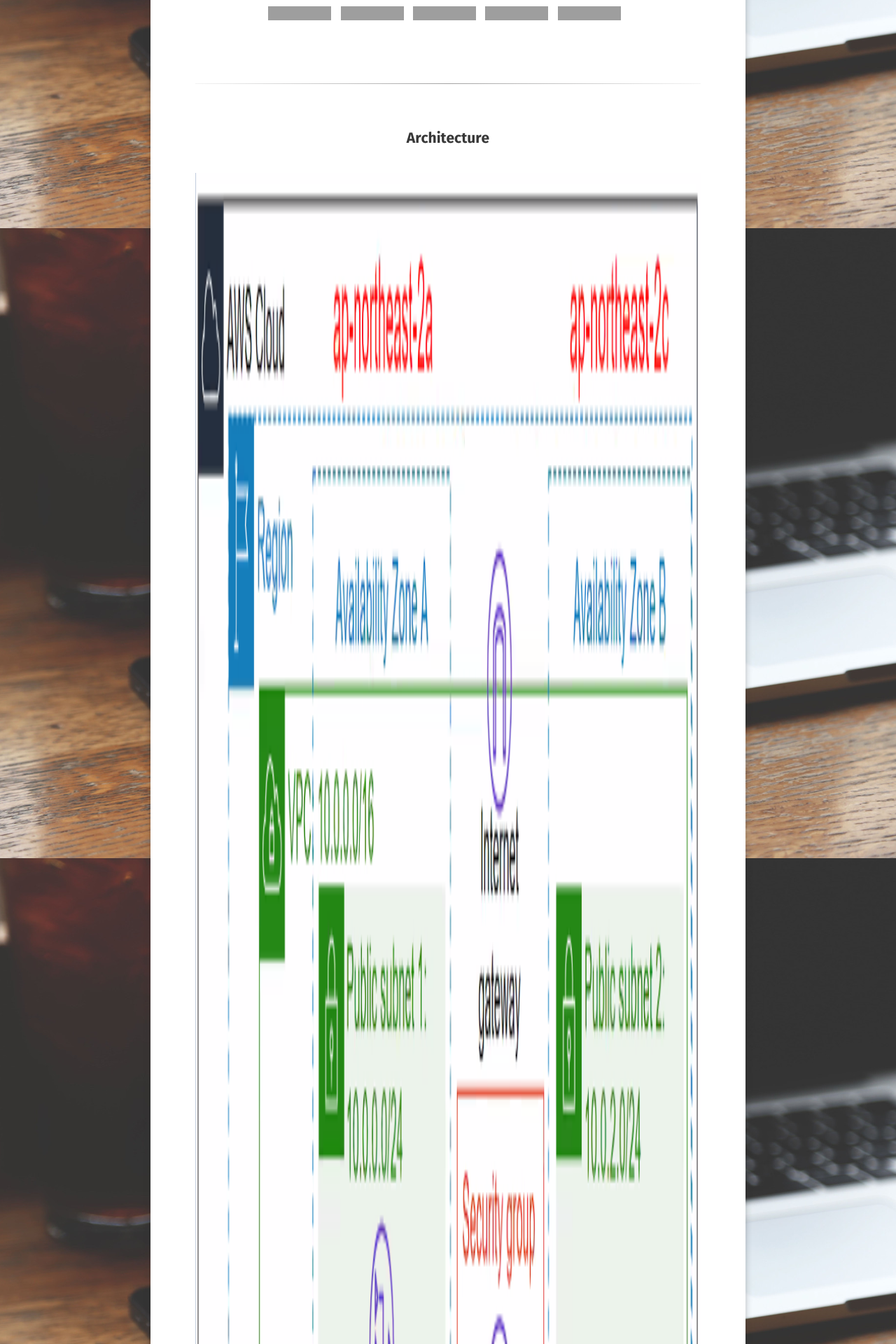
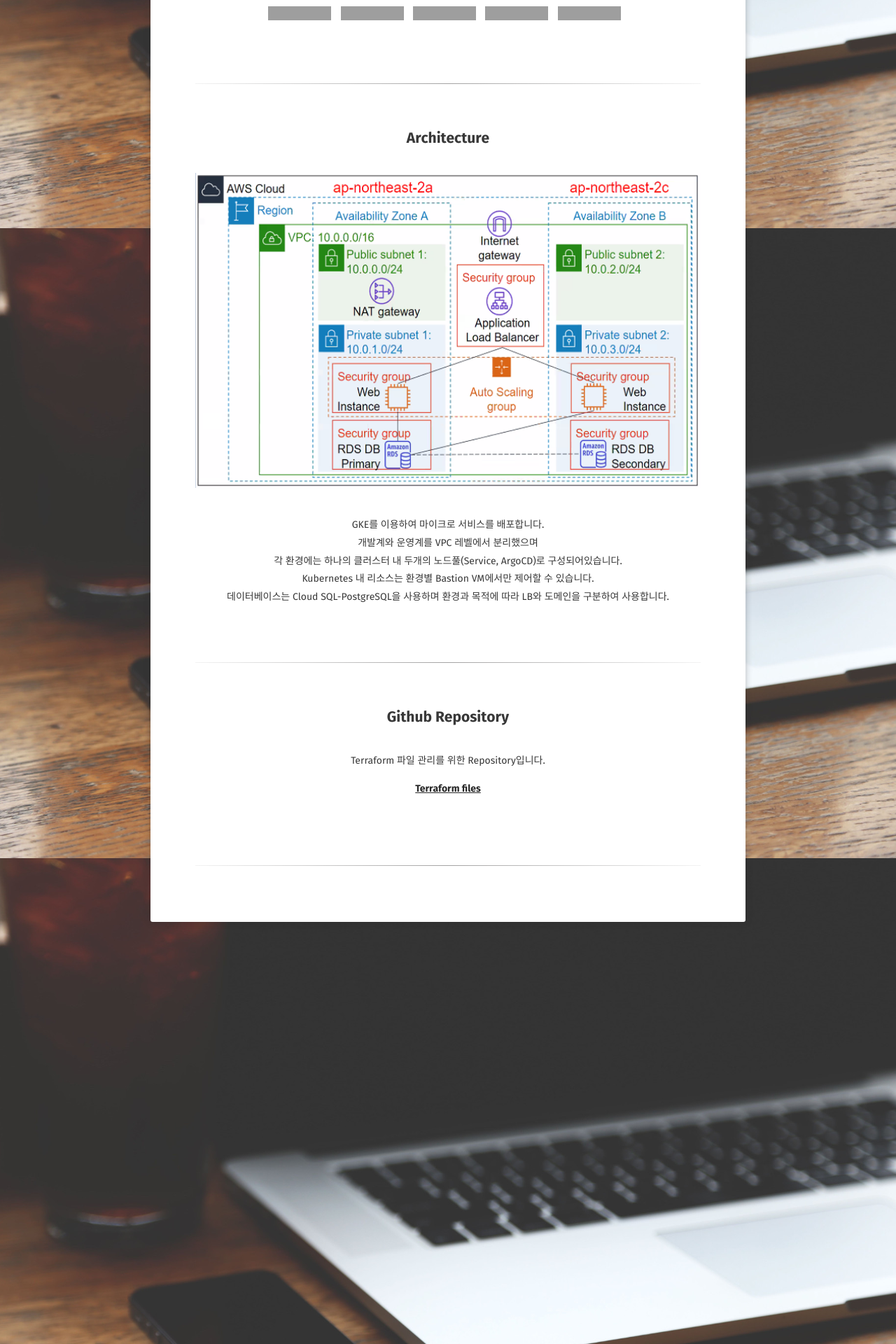
Before and after one commit to km00ng/km00ng.github.io, a Jekyll site: the page built from _posts/2016-03-21-address-book.md, in a window 1280 px wide. Shown: the part 574-2494 px from the top of the page at 70% size. Built offline with Jekyll 4.4.1, drawn with Linux system fonts in a browser that asks for light colours; some web fonts are replaced; comment, search, counter and statistics services are not loaded; grey boxes are pictures that could not be loaded.

```diff
--- a/_layouts/post.html
+++ b/_layouts/post.html
@@ -71,7 +71,7 @@
                      <h2 id="Architecture">Architecture</h2>
                      <div class="bottom-margin"></div>
 
-                     <img src="../assets/img/addrbook/architecture.png" alt="Address Book Architecture" style="width: 900px; height: 4500px;">
+                     <img src="../assets/img/addrbook/architecture.png" alt="Address Book Architecture" style="width: 900px; height: 450px;">
 
                      <br>
 
```
Also changed, not shown: assets/img/logo.png.
